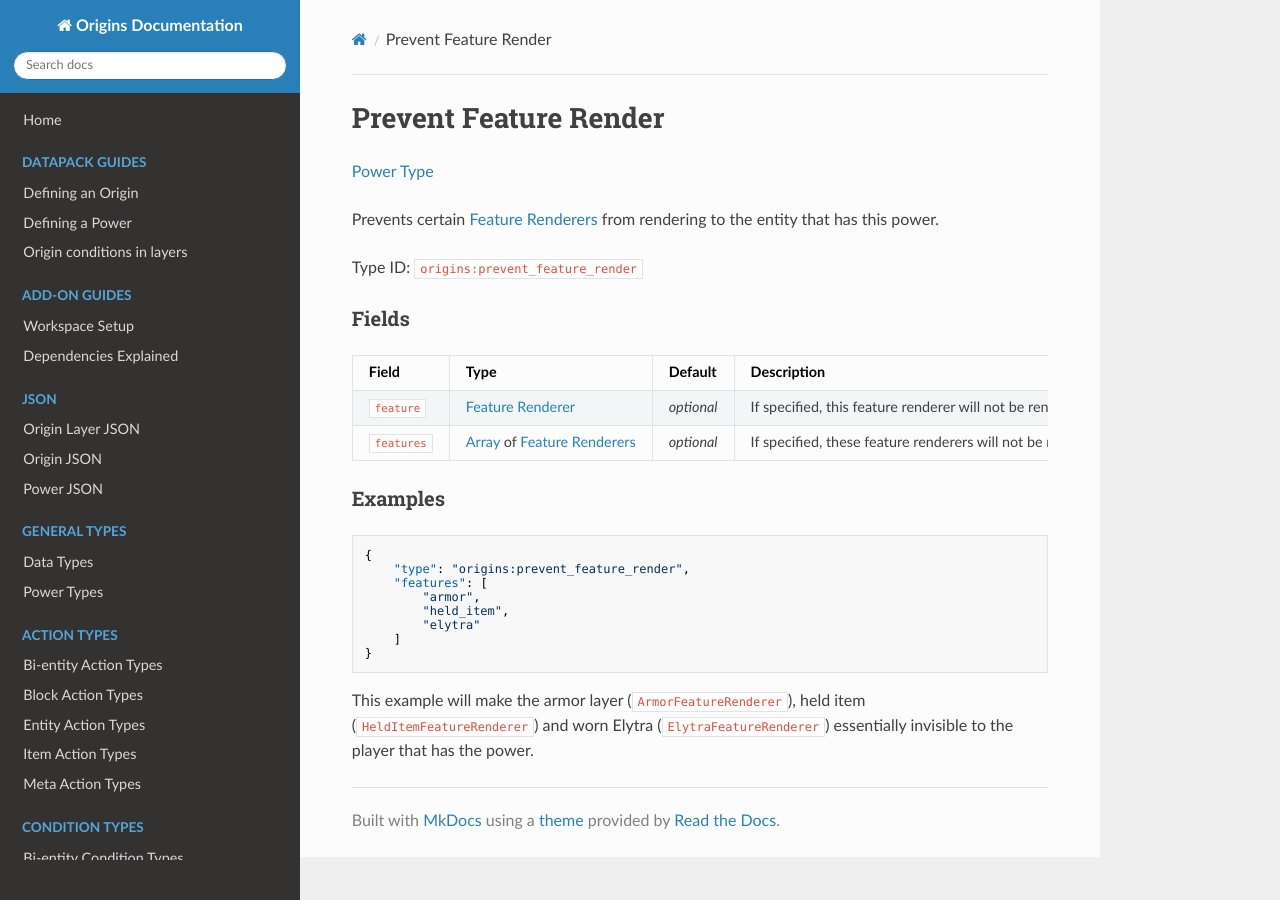
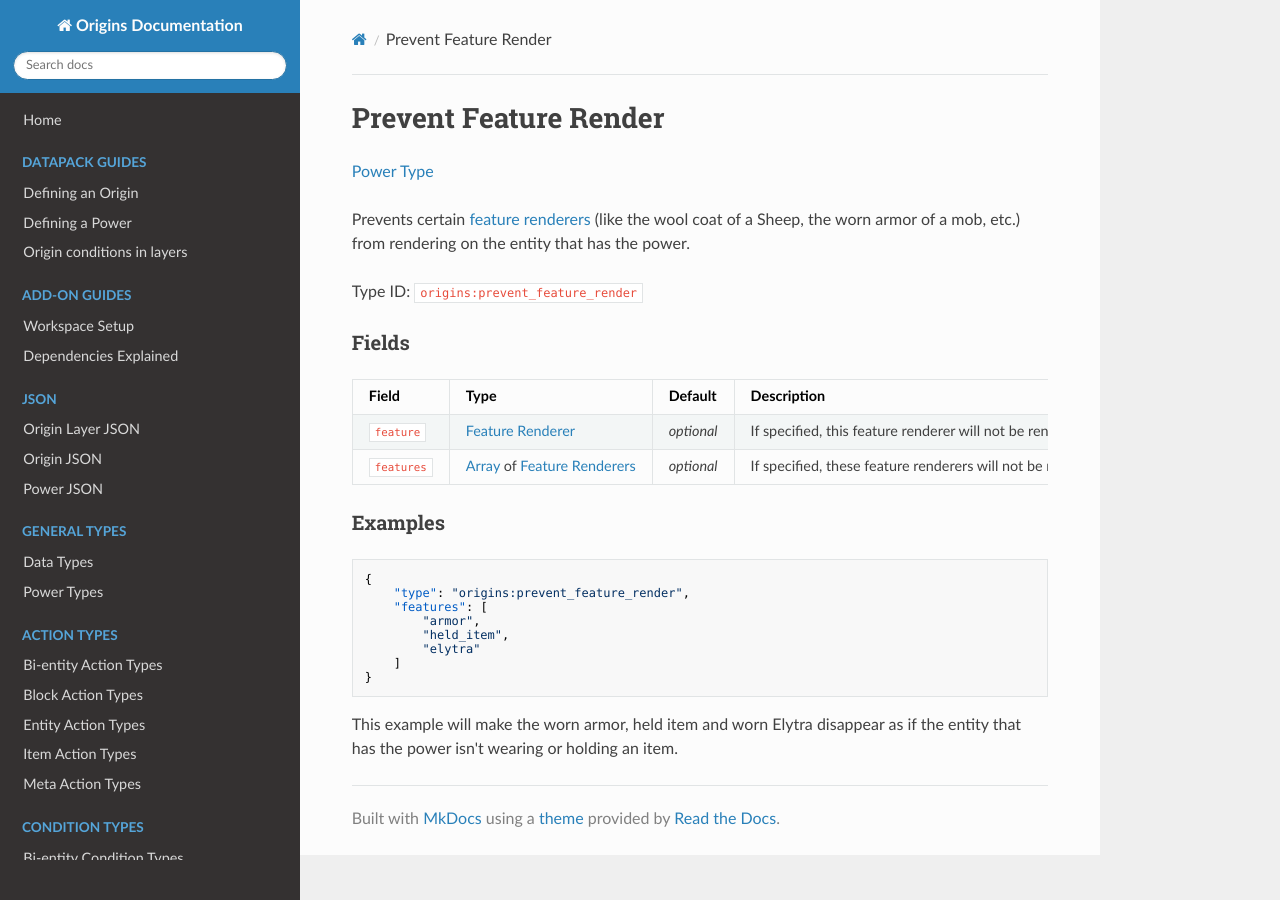
Before and after one commit to apace100/origins-docs, an MkDocs documentation site: the page built from docs/types/power_types/prevent_feature_render.md, in a window 1280 px wide. Built offline with MkDocs 1.6.1, drawn with Linux system fonts in a browser that asks for light colours; nearby versions of some CDN libraries.

Commit message:
Updated `prevent_feature_render.md` (Power Types) * Changed the description for the power type and the example for clarity

````diff
--- a/docs/types/power_types/prevent_feature_render.md
+++ b/docs/types/power_types/prevent_feature_render.md
@@ -7,7 +7,7 @@ date: 2021-12-04
 
 [Power Type](../power_types.md)
 
-Prevents certain [Feature Renderers](../../misc/extras/feature_renderers.md) from rendering to the entity that has this power.
+Prevents certain [feature renderers](../../misc/extras/feature_renderers.md) (like the wool coat of a Sheep, the worn armor of a mob, etc.) from rendering on the entity that has the power.
 
 Type ID: `origins:prevent_feature_render`
 
@@ -33,4 +33,4 @@ Field | Type | Default | Description
 }
 ```
 
-This example will make the armor layer (`ArmorFeatureRenderer`), held item (`HeldItemFeatureRenderer`) and worn Elytra (`ElytraFeatureRenderer`) essentially invisible to the player that has the power.
+This example will make the worn armor, held item and worn Elytra disappear as if the entity that has the power isn't wearing or holding an item.
````
